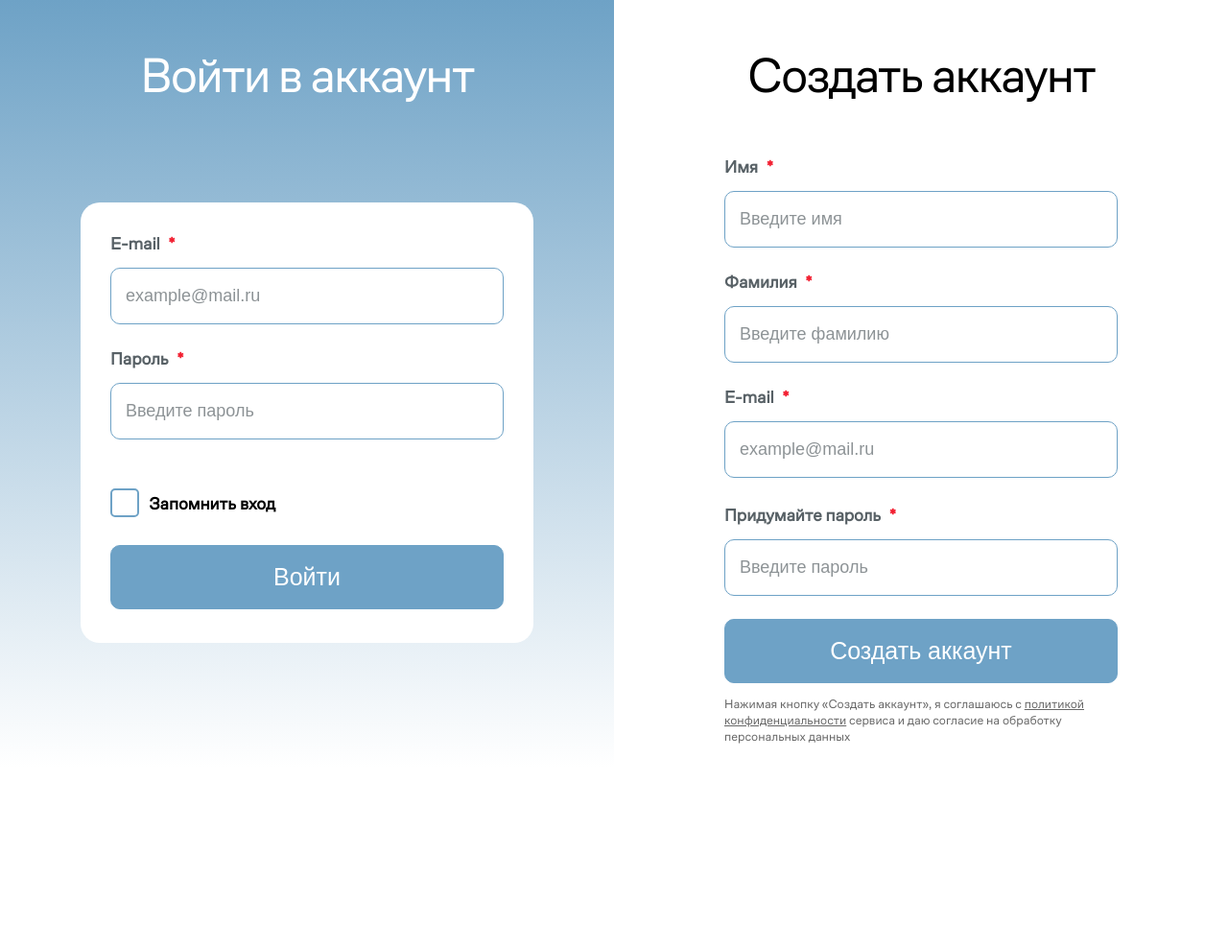
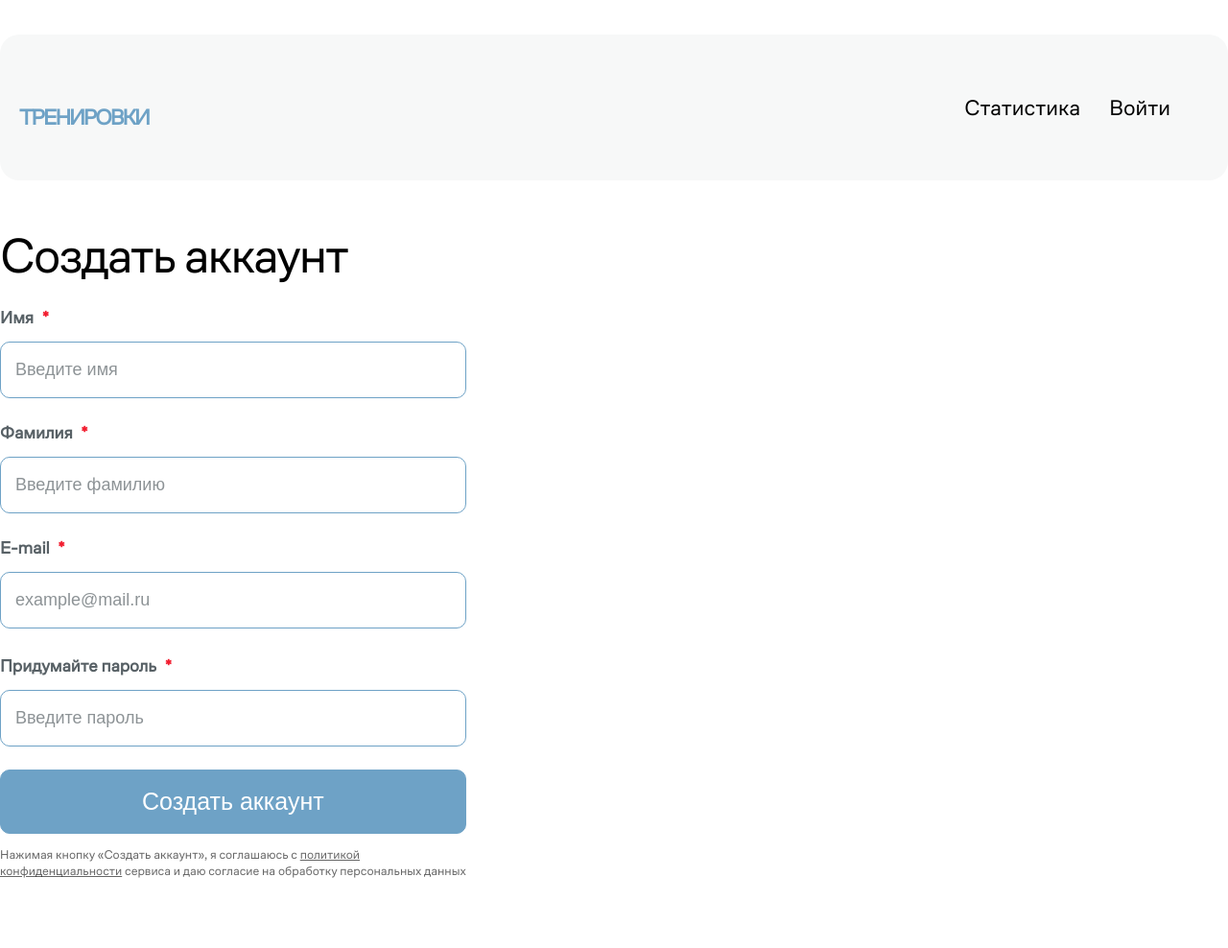
Before and after one commit to t0sssik/memory-project, a Django app: page /offer/ in a window 1280 px wide. Shown: the whole page at 96% size. Before the commit the page ends 775 px from the top, so only its background shows below. Run offline with Django 5.2, Linux system fonts and the light colour scheme; some web fonts are replaced.

Commit message:
fix: some changes

```diff
--- /dev/null
+++ b/Main/static/styles/offer.css
@@ -0,0 +1,248 @@
+@font-face {
+  font-family: "CoFo Sans";
+  src: local("Cofo Sans"), local("CoFoSans"),
+    url('../fonts/CoFoSans-Regular.ttf') format("truetype"),
+    url("../fonts/CoFoSans-Regular.woff") format("woff"),
+    url("../fonts/CoFoSans-Regular.woff2") format("woff2");
+  font-style: normal;
+}
+
+@font-face {
+  font-family: "Graphik";
+  src: local("Graphik"), local("Graphik"),
+    url('../fonts/Graphik-Regular.ttf') format("truetype"),
+    url("../fonts/Graphik-Regular.woff") format("woff"),
+    url("../fonts/Graphik-Regular.woff2") format("woff2");
+  font-style: normal;
+}
+
+html{
+    height: 100%;
+}
+
+body {
+    --font-color: black;
+    --font-color-hero: white;
+    --font-color-secondary: #6EA2C6;
+    --background-block: #EEF7FE;
+    --background-blue: #5EB6F2;
+    --red-req: #F21D2F;
+    --label-black: #586166;
+    --placeholder: #8D9396;
+    --nav-color: #F7F8F8;
+}
+
+body{
+    font-family: "CoFo Sans", "Arial", sans-serif;
+    margin: 0;
+    background-color: white;
+    display: flex;
+    flex-direction: column;
+    justify-content: center;
+    align-items: center;
+    height: 100%;
+}
+
+main{
+    width: 100%;
+    height: 100%;
+}
+
+button:hover{
+    cursor: pointer;
+}
+
+nav{
+    display: flex;
+    justify-content: space-between;
+    margin: 36px 0 0 0;
+    color: var(--font-color);
+    border-radius: 20px;
+    padding: 0 20px 0 20px;
+    background-color: var(--nav-color);
+}
+
+nav ul{
+    list-style: none;
+    display: flex;
+    align-items: center;
+    justify-content: center;
+    padding: 0 10px 0 0;
+    margin: 0;
+}
+
+nav li{
+    padding: 0 30px 0 0;
+}
+
+nav h2 a{
+    color: var(--font-color-secondary);
+    font-weight: bold;
+}
+
+nav a{
+    color: black;
+    text-decoration: none;
+    font-size: 23px;
+}
+
+nav a:hover{
+    text-decoration: underline;
+}
+
+.blocks{
+    display: flex;
+    height: 100%;
+}
+
+.reg-block{
+    display: flex;
+    flex-direction: column;
+}
+
+form{
+    display: flex;
+    flex-direction: column;
+    background-color: white;
+    width: 100%;
+}
+
+form strong{
+    color: var(--red-req);
+    margin-left: 5px;
+}
+
+form label{
+    margin-bottom: 10px;
+    font-size: 18px;
+    color: var(--label-black);
+    font-weight: 600;
+}
+
+form input{
+    margin: 4px 0 4px 0;
+    border-radius: 10px;
+    border: 1px solid var(--font-color-secondary);
+    background-color: white;
+    padding: 18px 15px 18px 15px;
+    transition: 0.2s ease all;
+    font-size: 18px;
+}
+
+form input::placeholder{
+    color: var(--placeholder)
+}
+
+form input.input-field:focus{
+    margin: 0;
+    padding: 22px 15px 22px 15px;
+}
+
+form .input{
+    display: flex;
+    flex-direction: column;
+    margin-bottom: 20px;
+}
+
+.checkbox{
+    margin-right: 10px;
+}
+
+#email-box {
+    margin: 0;
+}
+
+.reg-block h2{
+    margin: 45px 0 20px 0;
+}
+
+h2{
+    font-size: 52px;
+    font-weight: normal;
+    letter-spacing: -2px;
+}
+
+.note{
+    font-size: 13px;
+    color: rgba(0, 0, 0, 0.6);
+}
+
+.note a{
+    color: inherit;
+    transition: 0.2s ease all;
+}
+
+.note a:hover{
+    color: black;
+}
+
+.check-container{
+    display: flex;
+    align-items: center;
+    margin-bottom: 25px;
+}
+
+.checkbox {
+    cursor: pointer;
+    appearance: none;
+    border: 2px var(--font-color-secondary) solid;
+    border-radius: 5px;
+    width: 30px;
+    height: 30px;
+    transition: 0.2s ease-in all;
+    padding: 0;
+}
+
+.checkbox:checked{
+    background-image: url("../images/tick.svg");
+    background-repeat: no-repeat;
+    background-size: cover;
+}
+
+.checkbox:hover{
+    border: 4px var(--font-color-secondary) solid;
+}
+
+label{
+    transition: 0.2s ease-in all;
+}
+
+.check-label{
+    margin: 0;
+    color: black;
+}
+
+.error{
+    margin: initial;
+    color: var(--red-req);
+    border-color: var(--red-req);
+}
+
+label.error{
+    font-size: 14px;
+    margin-bottom: 5px;
+}
+
+.check-label:hover{
+    cursor: pointer;
+    color: var(--font-color-secondary);
+    text-decoration: underline;
+}
+
+button{
+    width: 100%;
+    border-radius: 10px;
+    background-color: var(--font-color-secondary);
+    color: white;
+    font-size: 25px;
+    user-select: none;
+    transition: 0.3s ease all;
+    border: var(--font-color-secondary) 1px solid;
+    padding: 18px 0 18px 0;
+}
+
+
+button:hover{
+    box-shadow: #4b81a6 3px 3px, #45779a 6px 6px;
+    font-size: 26px;
+}
--- a/templates/offer.html
+++ b/templates/offer.html
@@ -3,34 +3,13 @@
 <html lang="ru">
 <head>
     <meta charset="UTF-8">
-    <link rel="stylesheet" href="{% static "/styles/auth.css" %}" type="text/css">
+    <link rel="stylesheet" href="{% static "/styles/offer.css" %}" type="text/css">
     <title>MemoryProject</title>
 </head>
     <body>
     <main>
+        {% include 'nav.html' %}
         <div class="blocks">
-            <div class="auth-block">
-                <h2>Войти в аккаунт</h2>
-                <form method="post" id="auth-form">
-                    {% csrf_token %}
-                    <div class="input">
-                        <label for="id-email">E-mail <strong>*</strong></label>
-                        <input class="input-field" required id="id-email" name="email" type="email"
-                               placeholder="example@mail.ru" maxlength="32" minlength="6"/>
-                    </div>
-                    <div class="input">
-                        <label for="id-password">Пароль <strong>*</strong></label>
-                        <input class="input-field" required id="id-password" type="password" name="password"
-                               placeholder="Введите пароль" maxlength="32" minlength="6"/>
-                        <label class="error" id="auth-error" style="visibility: hidden">Неверный e-mail или пароль!</label>
-                    </div>
-                    <div class="check-container">
-                        <input type="checkbox" id="save" name="save" class="checkbox"/>
-                        <label for="save" class="check-label">Запомнить вход</label>
-                    </div>
-                    <button type="submit" value="auth" name="button">Войти</button>
-                </form>
-            </div>
             <div class="reg-block">
                 <h2>Создать аккаунт</h2>
                 <form method="post">
@@ -65,40 +44,6 @@
     </main>
     {% block javascript %}
     <script src="https://ajax.googleapis.com/ajax/libs/jquery/3.5.1/jquery.min.js"></script>
-    {# Authorization validate script #}
-    <script>
-      $(document).ready(function () {
-          // отслеживаем событие отправки формы
-          $('#auth-form').submit(function () {
-              // создаем AJAX-вызов
-              $.ajax({
-                  data: $(this).serialize(), // получаем данные формы
-                  type: $(this).attr('method'), // GET или POST
-                  url: "{% url 'auth' %}",
-                  // если успешно, то
-                  success: function (response) {
-                      let errorBlock = document.getElementById("auth-error");
-                      if (response.is_ok === true){
-                        errorBlock.style.visibility = 'hidden';
-                        window.location.href = "/";
-                      }
-                      else {
-                          $('#id-email').addClass('error');
-                          $('#id-password').addClass('error');
-                          errorBlock.style.visibility = 'visible';
-                      }
-                  },
-                  // если ошибка, то
-                  error: function (response) {
-                      // предупредим об ошибке
-                      let errorBlock = document.getElementById("auth-error");
-                      errorBlock.visibility = 'visible';
-                  }
-              });
-              return false;
-          });
-      })
-    </script>
     {# Registration validate script #}
     <script>
     $('#id_email').keyup(function () {
```
